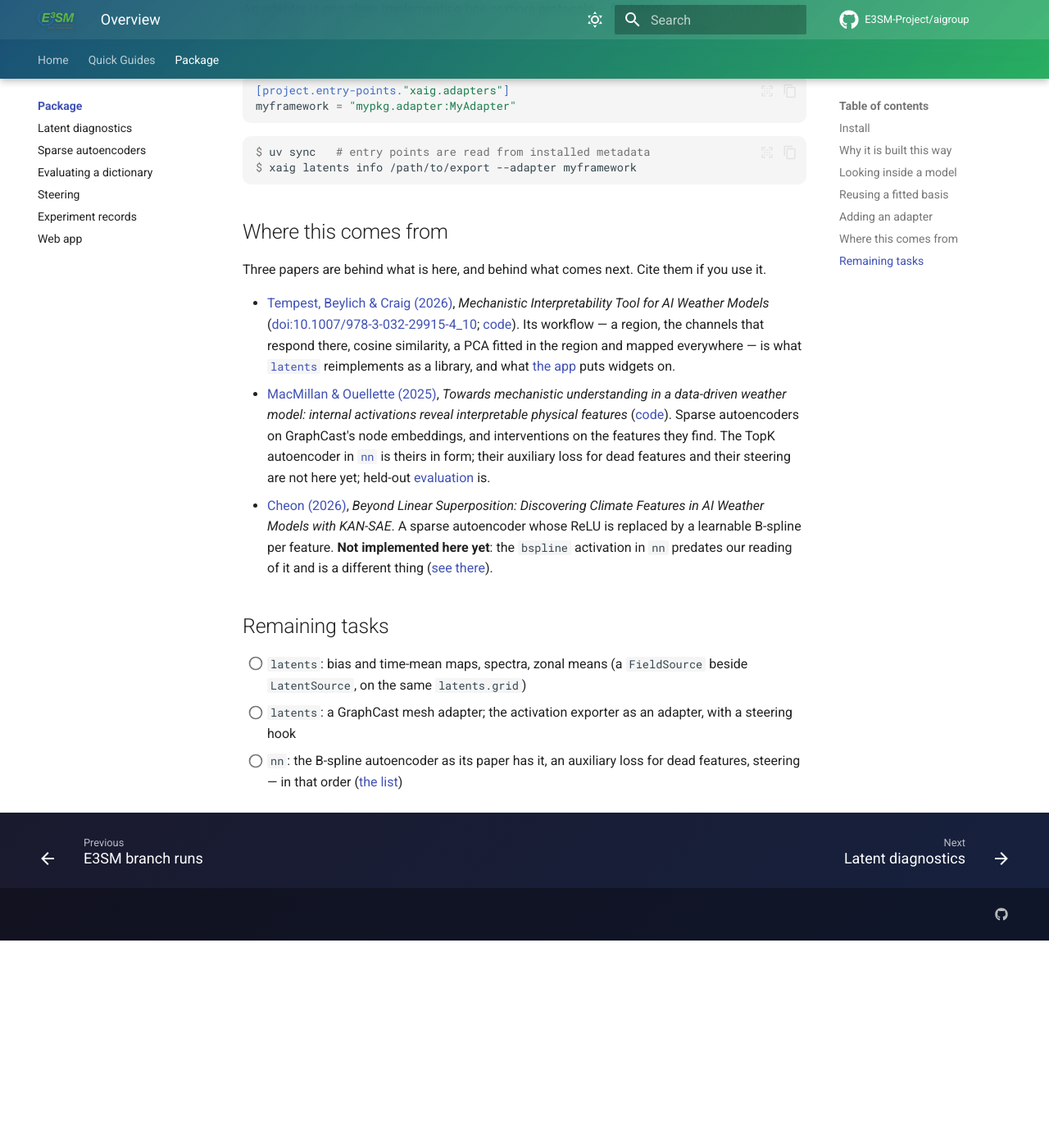
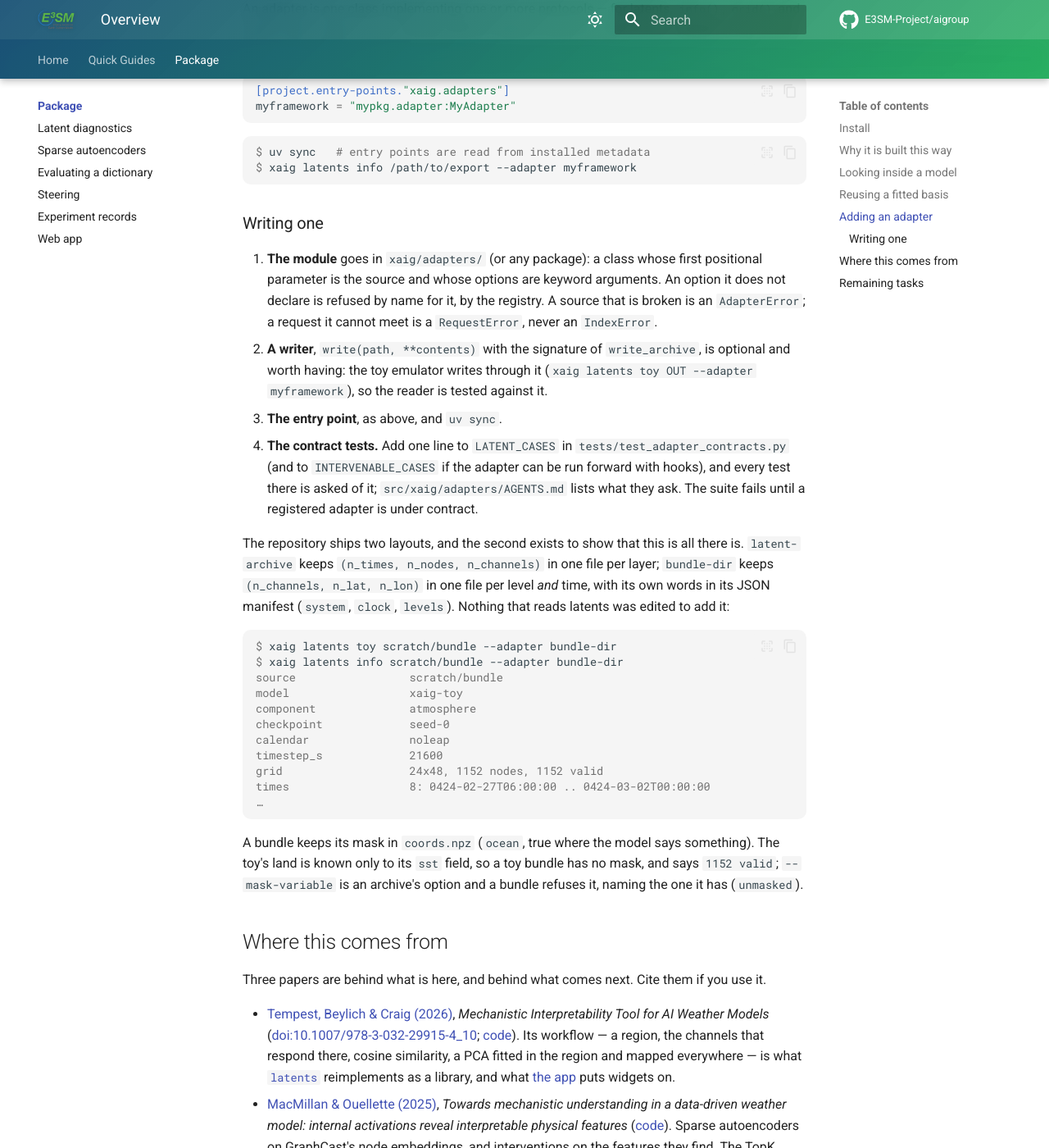
Before and after one commit to E3SM-Project/aigroup, an MkDocs documentation site: the page built from docs/package/index.md, in a window 1280 px wide and 1400 px high, scrolled down 3414 px. Shown: the whole window at 82% size. Built offline with MkDocs 1.6.1 and Material for MkDocs 9.7.7, drawn with Linux system fonts in a browser that asks for light colours; comment, search, counter and statistics services are not loaded; before the commit the page ends 4561 px from its top, so only the background shows below that.

Commit message:
document writing an adapter and the contract it must pass
Co-Authored-By: Claude Opus 5.5 <noreply@anthropic.com>

````diff
--- a/docs/package/index.md
+++ b/docs/package/index.md
@@ -150,6 +150,46 @@ $ uv sync   # entry points are read from installed metadata
 $ xaig latents info /path/to/export --adapter myframework
 ```
 
+### Writing one
+
+1. **The module** goes in `xaig/adapters/` (or any package): a class whose first positional
+   parameter is the source and whose options are keyword arguments. An option it does not
+   declare is refused by name for it, by the registry. A source that is broken is an
+   `AdapterError`; a request it cannot meet is a `RequestError`, never an `IndexError`.
+2. **A writer**, `write(path, **contents)` with the signature of `write_archive`, is
+   optional and worth having: the toy emulator writes through it
+   (`xaig latents toy OUT --adapter myframework`), so the reader is tested against it.
+3. **The entry point**, as above, and `uv sync`.
+4. **The contract tests.** Add one line to `LATENT_CASES` in
+   `tests/test_adapter_contracts.py` (and to `INTERVENABLE_CASES` if the adapter can be run
+   forward with hooks), and every test there is asked of it; `src/xaig/adapters/AGENTS.md`
+   lists what they ask. The suite fails until a registered adapter is under contract.
+
+The repository ships two layouts, and the second exists to show that this is all there is.
+`latent-archive` keeps `(n_times, n_nodes, n_channels)` in one file per layer; `bundle-dir`
+keeps `(n_channels, n_lat, n_lon)` in one file per level *and* time, with its own words in
+its JSON manifest (`system`, `clock`, `levels`). Nothing that reads latents was edited to
+add it:
+
+```console
+$ xaig latents toy scratch/bundle --adapter bundle-dir
+$ xaig latents info scratch/bundle --adapter bundle-dir
+source                 scratch/bundle
+model                  xaig-toy
+component              atmosphere
+checkpoint             seed-0
+calendar               noleap
+timestep_s             21600
+grid                   24x48, 1152 nodes, 1152 valid
+times                  8: 0424-02-27T06:00:00 .. 0424-03-02T00:00:00
+…
+```
+
+A bundle keeps its mask in `coords.npz` (`ocean`, true where the model says something). The
+toy's land is known only to its `sst` field, so a toy bundle has no mask, and says
+`1152 valid`; `--mask-variable` is an archive's option and a bundle refuses it, naming the
+one it has (`unmasked`).
+
 ## Where this comes from
 
 Three papers are behind what is here, and behind what comes next. Cite them if you use it.
````
Also changed, not shown: docs/package/latents.md (+4 -0 lines), src/xaig/AGENTS.md (+1 -1 lines), src/xaig/adapters/AGENTS.md (+25 -0 lines), 1 other file.
